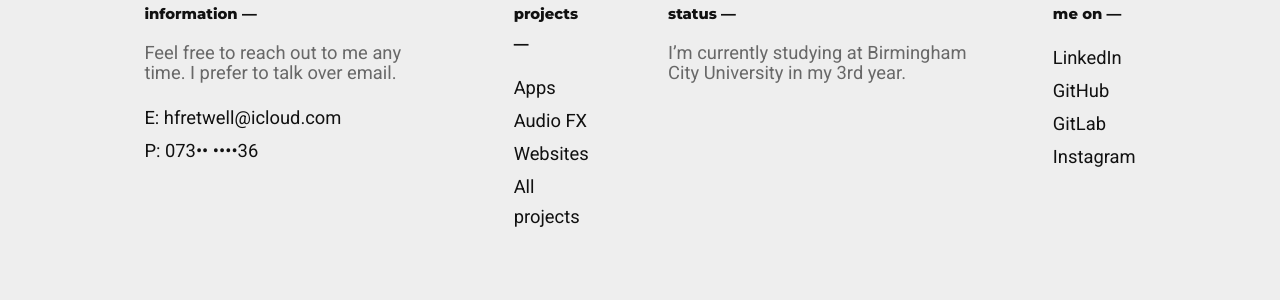
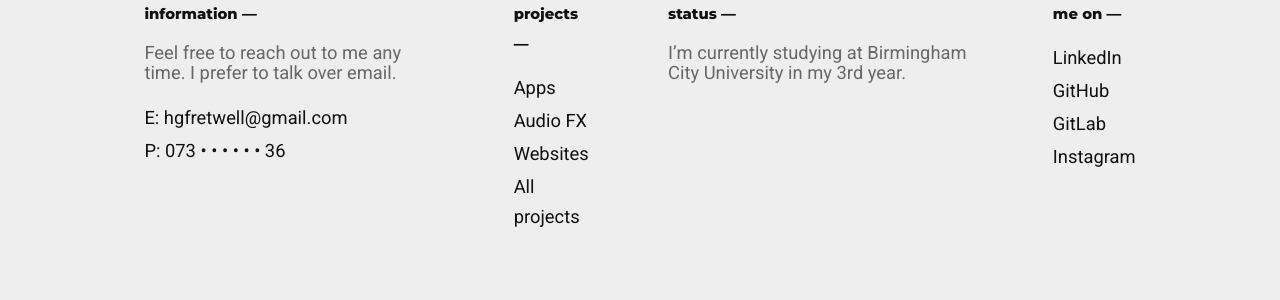
Before and after one commit to harveyf2801/portfolio, a Jekyll site: the page built from index.html, in a window 1280 px wide and 1252 px high. Shown: the part 792-1092 px from the top of the window. Built offline with Jekyll 4.4.1, drawn with Linux system fonts in a browser that asks for light colours.

Commit message:
Update footer.html

```diff
--- a/_includes/footer.html
+++ b/_includes/footer.html
@@ -5,8 +5,8 @@
                     <h4>Contact <br>information —</h4>
                     <p>Feel free to reach out to me any time. I prefer to talk over email.</p>
                     <ul class="links" role="list" aria-label="contact links">
-                        <li><span class="text-light">E: </span><a href="mailto:hgfretwell@gmail.com?subject=Contact from portfolio website&body=Hi Harvey,&nbsp I love your website!&nbsp">hfretwell@icloud.com</a></li>
-                        <li><span class="text-light">P: </span><a href="tel:+447377693636;">073•• ••••36</a></li>
+                        <li><span class="text-light">E: </span><a href="mailto:hgfretwell@gmail.com?subject=Contact from portfolio website&body=Hi Harvey,&nbsp I love your website!&nbsp">hgfretwell@gmail.com</a></li>
+                        <li><span class="text-light">P: </span><a href="tel:+447377693636;">073 • •  • • • • 36</a></li>
                     </ul>
                 </div>
 
```
